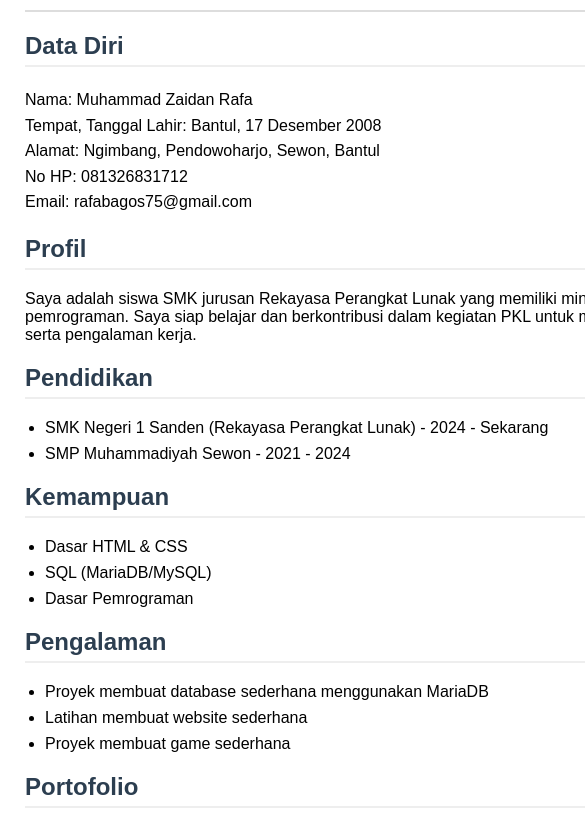
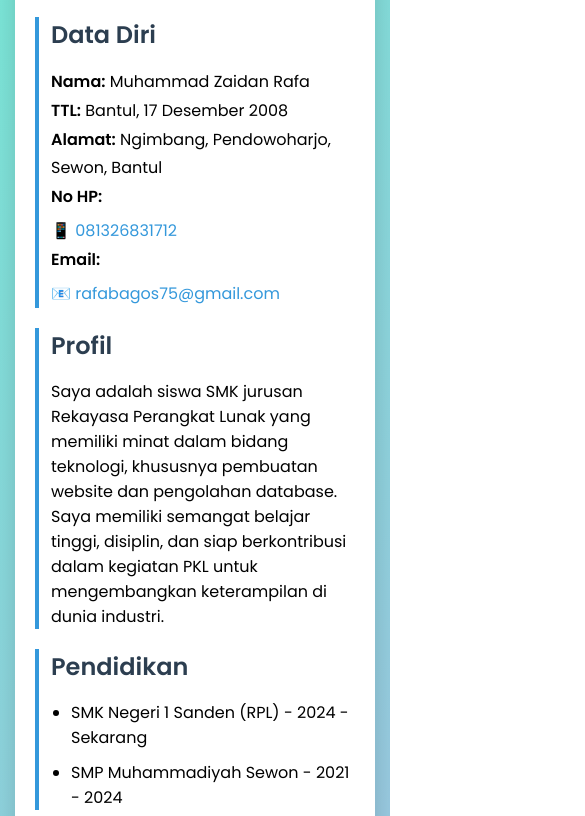
Before and after one commit to MuhammadZaidanRafa/CVSiapPkl, a plain HTML site: page index.html in a window 390 px wide. Shown: the part 265-1081 px from the top of the page, 585 px wide, since content can reach past the window. Drawn offline with Linux system fonts and the light colour scheme.

Commit message:
index.html
Updated the CV layout with modern styling and responsive design. Improved structure and added contact links.

```diff
--- a/index.html
+++ b/index.html
@@ -4,27 +4,36 @@
     <meta charset="UTF-8">
     <meta name="viewport" content="width=device-width, initial-scale=1.0">
     <title>CV PKL - Rafael</title>
+
+    <!-- FONT MODERN -->
+    <link href="https://fonts.googleapis.com/css2?family=Poppins:wght@300;400;600&display=swap" rel="stylesheet">
+
     <style>
         body {
-            font-family: Arial, sans-serif;
+            font-family: 'Poppins', sans-serif;
             margin: 0;
-            padding: 0;
+            padding: 15px;
             background: linear-gradient(135deg, #74ebd5, #ACB6E5);
         }
 
         .container {
-            width: 800px;
-            margin: 30px auto;
+            max-width: 900px;
+            margin: auto;
             background: #fff;
-            padding: 25px;
-            border-radius: 12px;
-            box-shadow: 0 5px 15px rgba(0,0,0,0.2);
+            padding: 30px;
+            border-radius: 15px;
+            box-shadow: 0 10px 25px rgba(0,0,0,0.15);
+            transition: 0.3s;
+        }
+
+        .container:hover {
+            transform: translateY(-5px);
         }
 
         .header {
             text-align: center;
-            border-bottom: 2px solid #ddd;
-            padding-bottom: 15px;
+            border-bottom: 2px solid #eee;
+            padding-bottom: 20px;
         }
 
         .header img {
@@ -32,8 +41,8 @@
             height: 120px;
             border-radius: 50%;
             object-fit: cover;
+            border: 4px solid #3498db;
             margin-bottom: 10px;
-            border: 3px solid #3498db;
         }
 
         .header h1 {
@@ -43,82 +52,113 @@
 
         .header p {
             margin: 5px 0;
-            color: #555;
+            color: #666;
         }
 
         .section {
-            margin-top: 20px;
+            margin-top: 25px;
+            padding-left: 12px;
+            border-left: 4px solid #3498db;
         }
 
         .section h2 {
-            border-bottom: 2px solid #eee;
-            padding-bottom: 5px;
+            margin-bottom: 10px;
             color: #2c3e50;
+        }
+
+        .info {
+            line-height: 1.8;
         }
 
         ul {
             padding-left: 20px;
         }
 
-        .info {
-            line-height: 1.6;
-        }
-
         li {
-            margin-bottom: 8px;
-        }
-
-        .footer {
-            text-align: center;
-            margin-top: 20px;
-            font-size: 12px;
-            color: #888;
+            margin-bottom: 10px;
         }
 
         a {
             color: #3498db;
             text-decoration: none;
+            word-break: break-all;
         }
 
         a:hover {
             text-decoration: underline;
+        }
+
+        .contact a {
+            display: inline-block;
+            margin-top: 5px;
+        }
+
+        .footer {
+            text-align: center;
+            margin-top: 25px;
+            font-size: 12px;
+            color: #aaa;
+        }
+
+        /* RESPONSIVE */
+        @media (max-width: 768px) {
+            .container {
+                padding: 20px;
+            }
+
+            .header img {
+                width: 90px;
+                height: 90px;
+            }
+
+            .header h1 {
+                font-size: 20px;
+            }
+
+            .section {
+                margin-top: 20px;
+            }
         }
     </style>
 </head>
 <body>
 
 <div class="container">
+
     <div class="header">
-        <!-- GANTI FOTO DI SINI -->
         <img src="Rafa SMP.jpeg" alt="Foto Profil">
-
         <h1>Muhammad Zaidan Rafa</h1>
         <p>Siswa SMK Negeri 1 Sanden | Jurusan RPL</p>
     </div>
 
     <div class="section">
         <h2>Data Diri</h2>
-        <p class="info">
-            Nama: Muhammad Zaidan Rafa<br>
-            Tempat, Tanggal Lahir: Bantul, 17 Desember 2008<br>
-            Alamat: Ngimbang, Pendowoharjo, Sewon, Bantul<br>
-            No HP: 081326831712<br>
-            Email: rafabagos75@gmail.com
+        <p class="info contact">
+            <strong>Nama:</strong> Muhammad Zaidan Rafa<br>
+            <strong>TTL:</strong> Bantul, 17 Desember 2008<br>
+            <strong>Alamat:</strong> Ngimbang, Pendowoharjo, Sewon, Bantul<br>
+
+            <strong>No HP:</strong><br>
+            <a href="tel:081326831712">📱 081326831712</a><br>
+
+            <strong>Email:</strong><br>
+            <a href="mailto:rafabagos75@gmail.com">📧 rafabagos75@gmail.com</a>
         </p>
     </div>
 
     <div class="section">
         <h2>Profil</h2>
         <p>
-            Saya adalah siswa SMK jurusan Rekayasa Perangkat Lunak yang memiliki minat dalam bidang teknologi dan pemrograman.
-            Saya siap belajar dan berkontribusi dalam kegiatan PKL untuk mengembangkan keterampilan serta pengalaman kerja.
+            Saya adalah siswa SMK jurusan Rekayasa Perangkat Lunak yang memiliki minat dalam bidang teknologi,
+            khususnya pembuatan website dan pengolahan database. Saya memiliki semangat belajar tinggi,
+            disiplin, dan siap berkontribusi dalam kegiatan PKL untuk mengembangkan keterampilan di dunia industri.
         </p>
     </div>
 
     <div class="section">
         <h2>Pendidikan</h2>
         <ul>
-            <li>SMK Negeri 1 Sanden (Rekayasa Perangkat Lunak) - 2024 - Sekarang</li>
+            <li>SMK Negeri 1 Sanden (RPL) - 2024 - Sekarang</li>
             <li>SMP Muhammadiyah Sewon - 2021 - 2024</li>
         </ul>
     </div>
@@ -126,7 +166,7 @@
     <div class="section">
         <h2>Kemampuan</h2>
         <ul>
-            <li>Dasar HTML & CSS</li>
+            <li>HTML & CSS Dasar</li>
             <li>SQL (MariaDB/MySQL)</li>
             <li>Dasar Pemrograman</li>
         </ul>
@@ -135,9 +175,9 @@
     <div class="section">
         <h2>Pengalaman</h2>
         <ul>
-            <li>Proyek membuat database sederhana menggunakan MariaDB</li>
-            <li>Latihan membuat website sederhana</li>
-            <li>Proyek membuat game sederhana</li>
+            <li>Membuat database sederhana menggunakan MariaDB</li>
+            <li>Membuat website sederhana</li>
+            <li>Membuat game sederhana</li>
         </ul>
     </div>
 
@@ -147,13 +187,13 @@
             <li>
                 <strong>Game Dukun Edan</strong><br>
                 <a href="https://wonderful-pie-b39dba.netlify.app/" target="_blank">
-                    Lihat Proyek
+                    🔗 Lihat Proyek
                 </a>
             </li>
             <li>
                 <strong>Game Block Puzzle Touch</strong><br>
                 <a href="https://muhammadzaidanrafa.github.io/block/" target="_blank">
-                    Lihat Proyek
+                    🔗 Lihat Proyek
                 </a>
             </li>
         </ul>
@@ -170,6 +210,7 @@
     <div class="footer">
         © 2026 - CV PKL Rafa
     </div>
+
 </div>
 
 </body>
```
